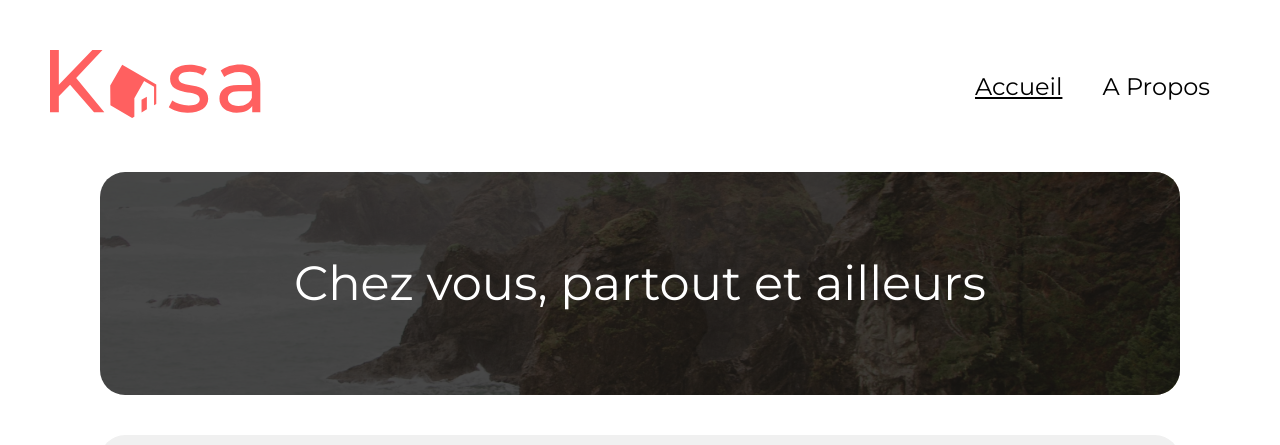
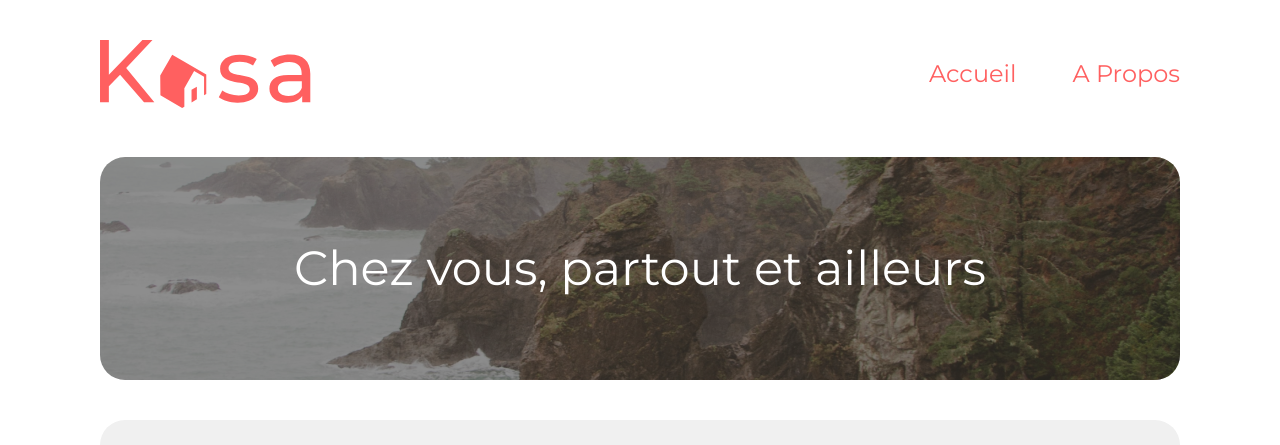
Before and after one commit to SilentCraftsman/OC.P5, a React (Create React App) app: page /#/accueil in a window 1280 px wide. Shown: the top 445 px of the page. Built offline with nearby package versions, Linux system fonts and the light colour scheme; a web font is replaced by a local one.

Commit message:
Création du style pour Nav et le Header en SCSS

```diff
--- a/src/components/Header.js
+++ b/src/components/Header.js
@@ -1,6 +1,6 @@
 import React from "react";
 import logo from "../images/Logo/LOGO.svg";
-import "../styles/Header.css"; // Importez le fichier CSS contenant les styles
+import "../styles/Header.scss"; // Importez le fichier CSS contenant les styles
 import Nav from "./Nav";
 
 function Header() {
--- a/src/components/Nav.js
+++ b/src/components/Nav.js
@@ -1,6 +1,6 @@
 import React from "react";
 import { NavLink } from "react-router-dom";
-import "../styles/Nav.css"; // Importez le fichier CSS contenant les styles
+import "../styles/Nav.scss"; // Importez le fichier CSS contenant les styles
 
 const Nav = () => {
   return (
--- a/src/styles/Banner.scss
+++ b/src/styles/Banner.scss
@@ -22,7 +22,7 @@
     height: 100%;
     border-radius: 25px;
     left: 0;
-    opacity: 0.8;
+    opacity: 0.5;
     position: absolute;
     top: 0;
   }
--- a/src/styles/Header.css
+++ /dev/null
@@ -1,8 +0,0 @@
-@import url("https://fonts.googleapis.com/css2?family=Montserrat:wght@400;700&display=swap");
-
-.header {
-  display: flex;
-  align-items: center;
-  justify-content: space-between;
-  margin: 50px;
-}
--- /dev/null
+++ b/src/styles/Header.scss
@@ -0,0 +1,29 @@
+/*Effacer plus tard*/
+@import url("https://fonts.googleapis.com/css2?family=Montserrat:wght@400;700&display=swap");
+@import "../styles/Saas_tools/variables_mixins.scss";
+
+.header {
+  display: flex;
+  justify-content: space-between;
+  align-items: center;
+  margin: 5%;
+
+  @media screen and (min-width: $breakpoint-desktop) {
+    margin: 40px 100px 49px 100px;
+  }
+
+  &__fig {
+    display: flex;
+    align-items: flex-start;
+    margin: 0;
+    width: 9rem;
+
+    @media screen and (min-width: $breakpoint-desktop) {
+      width: 13.2rem;
+    }
+
+    img {
+      width: 100%;
+    }
+  }
+}
--- a/src/styles/Nav.css
+++ /dev/null
@@ -1,20 +0,0 @@
-a:visited {
-  color: inherit; /* Couleur héritée du texte parent */
-}
-
-.nav-header__nav-link-home {
-  font-family: Montserrat;
-  font-size: 24px;
-  font-weight: 500;
-  margin: 20px;
-  color: #000000;
-}
-
-.nav-header__nav-link-about {
-  text-decoration: none;
-  font-family: Montserrat;
-  font-size: 24px;
-  font-weight: 500;
-  margin: 20px;
-  color: #000000;
-}
--- /dev/null
+++ b/src/styles/Nav.scss
@@ -0,0 +1,28 @@
+@import "../styles/Saas_tools/variables_mixins.scss";
+
+.nav-header {
+  @include flex-end;
+  text-transform: uppercase;
+
+  @media screen and (min-width: $breakpoint-desktop) {
+    text-transform: none;
+  }
+
+  &__nav-link-home,
+  &__nav-link-about {
+    @include font-right(12px);
+    color: $primary-color;
+    text-decoration: none;
+    padding-left: 0.8rem;
+
+    @media screen and (min-width: $breakpoint-desktop) {
+      @include font-right(24px);
+      padding-left: 3.5rem;
+    }
+
+    &:hover,
+    &:focus {
+      text-decoration-line: underline;
+    }
+  }
+}
```
